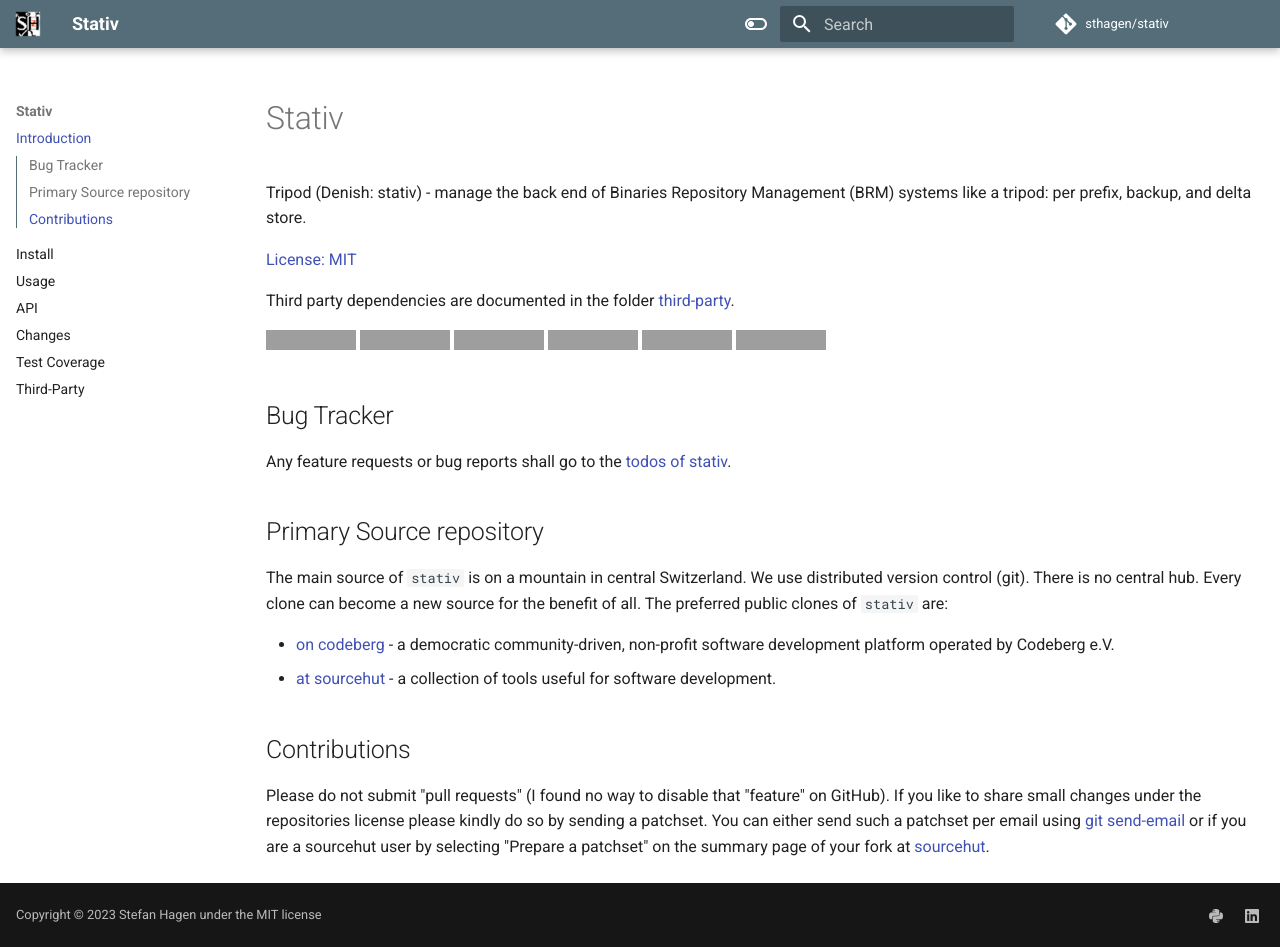
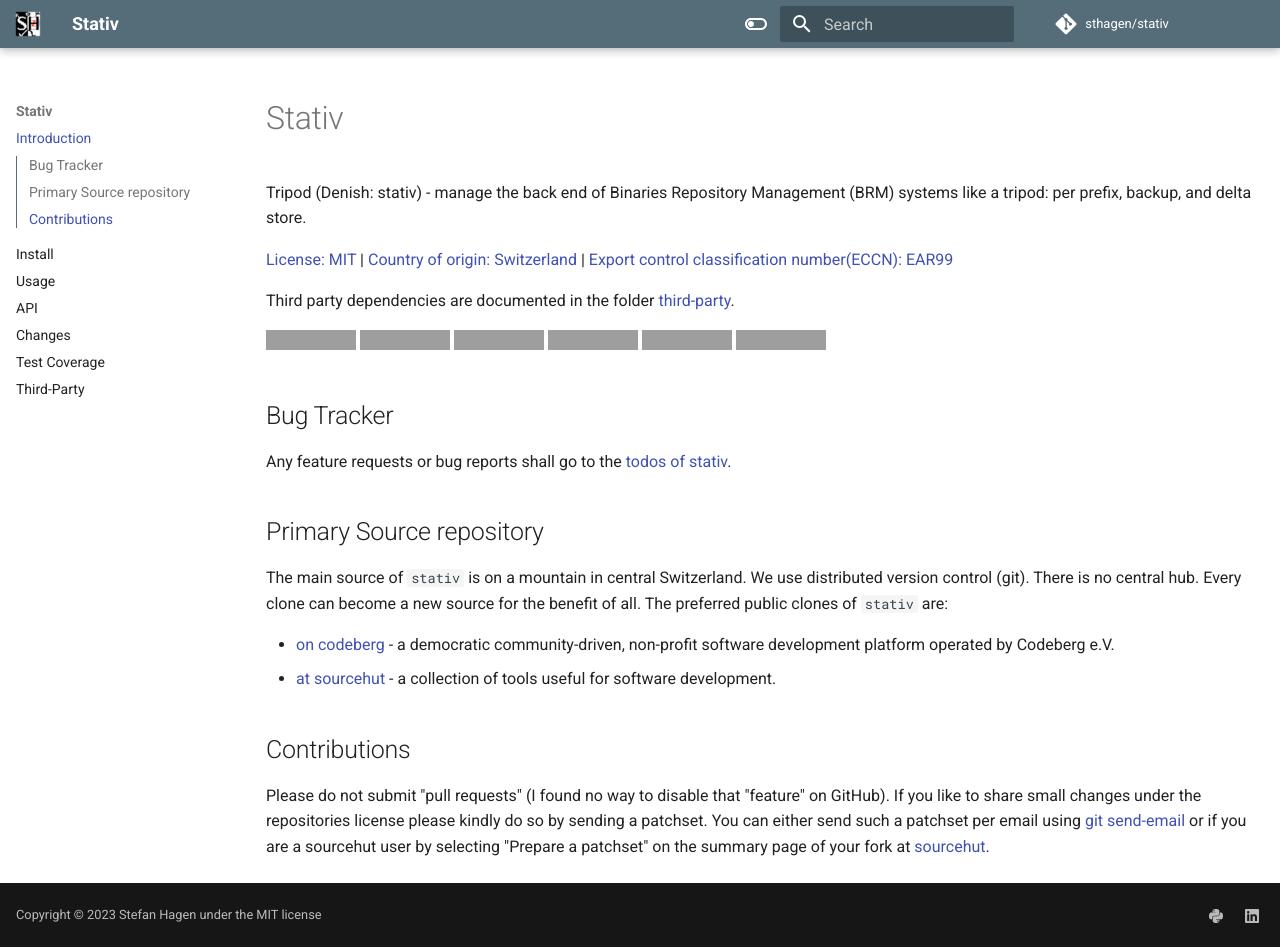
Before and after one commit to sthagen/stativ, an MkDocs documentation site: the page built from docs/index.md, in a window 1280 px wide and 947 px high, cut to the strip 0-947 px from the top of the window. Built offline with MkDocs 1.6.1 and Material for MkDocs 9.7.7, drawn with Linux system fonts in a browser that asks for light colours; grey boxes are pictures that could not be loaded.

Commit message:
Amended landing page of docs with eccn and coo

```diff
--- a/docs/index.md
+++ b/docs/index.md
@@ -2,7 +2,9 @@
 
 Tripod (Denish: stativ) - manage the back end of Binaries Repository Management (BRM) systems like a tripod: per prefix, backup, and delta store.
 
-[License: MIT](https://git.sr.ht/~sthagen/stativ/tree/default/item/LICENSE)
+[License: MIT](https://git.sr.ht/~sthagen/stativ/tree/default/item/LICENSE) |
+[Country of origin: Switzerland](https://git.sr.ht/~sthagen/stativ/tree/default/item/COUNTRY-OF-ORIGIN) |
+[Export control classification number(ECCN): EAR99](https://git.sr.ht/~sthagen/stativ/tree/default/item/EXPORT-CONTROL-CLASSIFICATION-NUMBER)
 
 Third party dependencies are documented in the folder [third-party](third-party/README.md).
 
```
